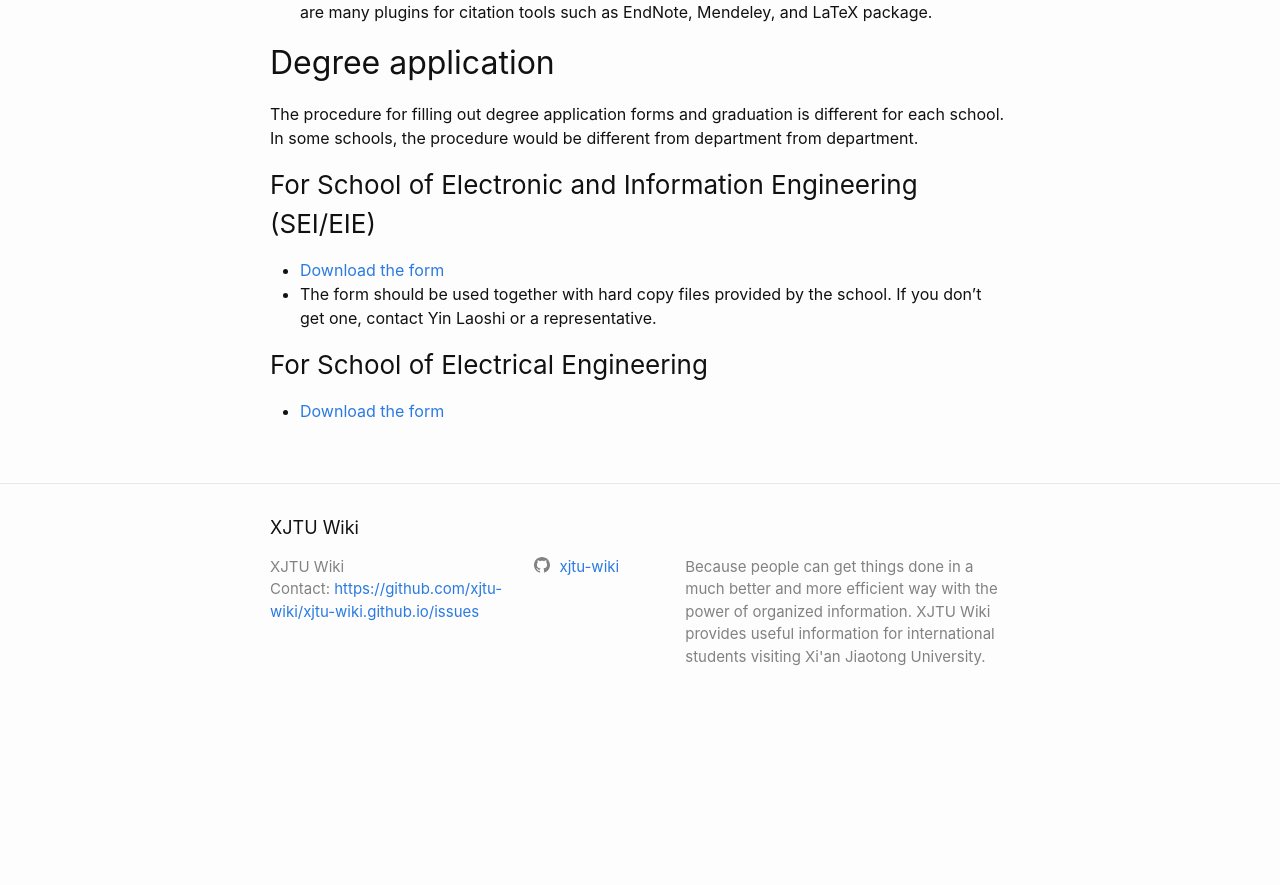
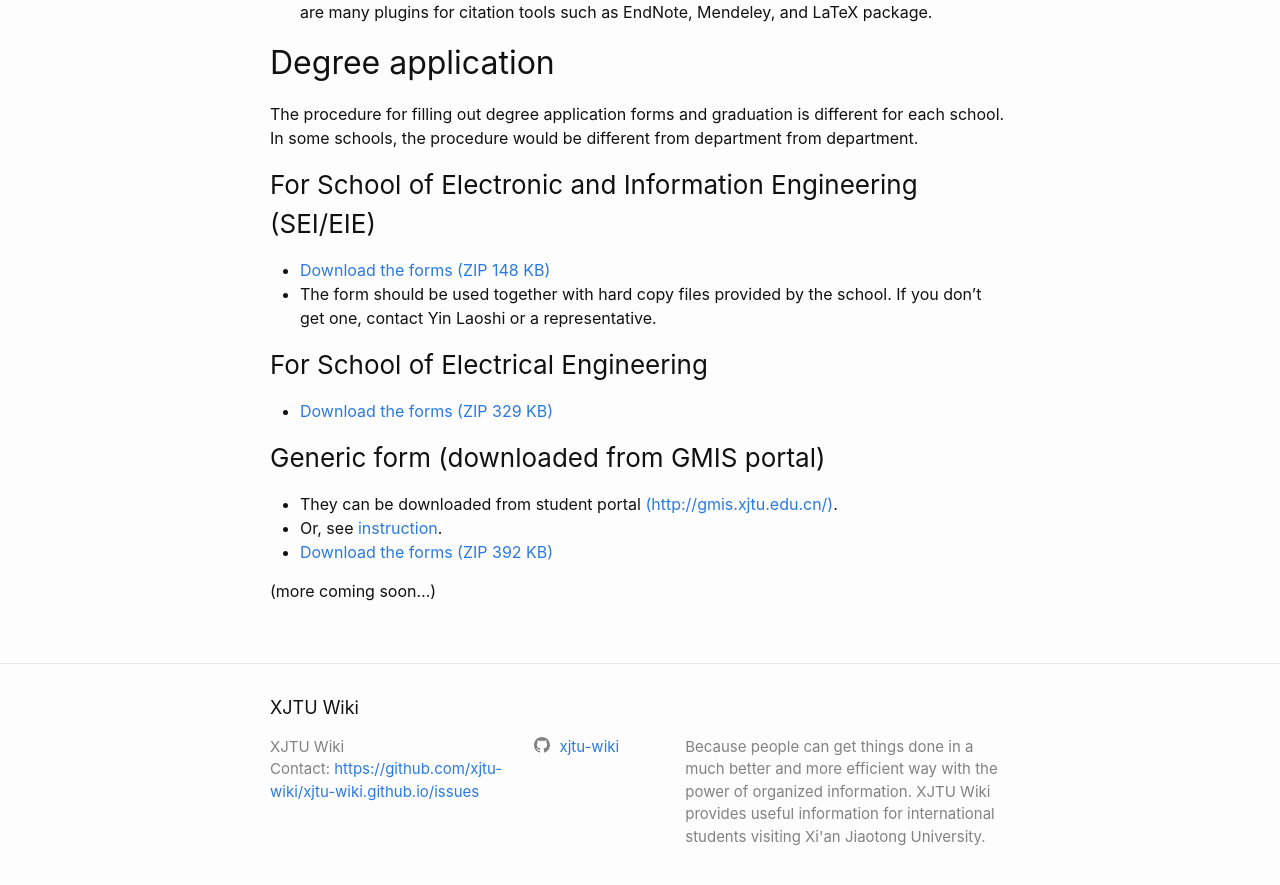
Before and after one commit to xjtu-wiki/xjtu-wiki.github.io, a Jekyll site: the page built from _guidelines/thesis.md, in a window 1280 px wide and 900 px high, scrolled down 1739 px. Shown: the top 885 px of the window. Built offline with Jekyll 4.4.1, drawn with Linux system fonts in a browser that asks for light colours; comment, search, counter and statistics services are not loaded; before the commit the page ends 2467 px from its top, so only the background shows below that.

Commit message:
Add general thesis and grad forms and download

```diff
--- a/_guidelines/thesis.md
+++ b/_guidelines/thesis.md
@@ -59,8 +59,15 @@ The package includes:
 The procedure for filling out degree application forms and graduation is different for each school. In some schools, the procedure would be different from department from department.
 
 ### For School of Electronic and Information Engineering (SEI/EIE)
-- [Download the form](/assets/thesis-template/degree-application-forms-sei.zip)
+- [Download the forms (ZIP 148 KB)](/assets/thesis-template/degree-application-forms-sei.zip)
 - The form should be used together with hard copy files provided by the school. If you don't get one, contact Yin Laoshi or a representative.
 
 ### For School of Electrical Engineering
-- [Download the form](/assets/thesis-template/degree-application-forms-ee.zip)
+- [Download the forms (ZIP 329 KB)](/assets/thesis-template/degree-application-forms-ee.zip)
+
+### Generic form (downloaded from GMIS portal)
+- They can be downloaded from student portal [(http://gmis.xjtu.edu.cn/)](http://gmis.xjtu.edu.cn/pyxx/?TARGET=http%3A%2F%2Fgmis.xjtu.edu.cn%2Fpyxx%2F).
+- Or, see [instruction](/guidelines/download-thesis-form/).
+- [Download the forms (ZIP 392 KB)](/assets/thesis-template/degree-application-forms-gen.zip)
+
+(more coming soon...)
```
Also changed, not shown: _guidelines/download-thesis-form.md (added, +20 -0 lines), assets/img/thesis/application-material-printing.png (added), assets/img/thesis/printing-list.png (added), assets/img/thesis/submit-a-degree.png (added), 1 other file.
